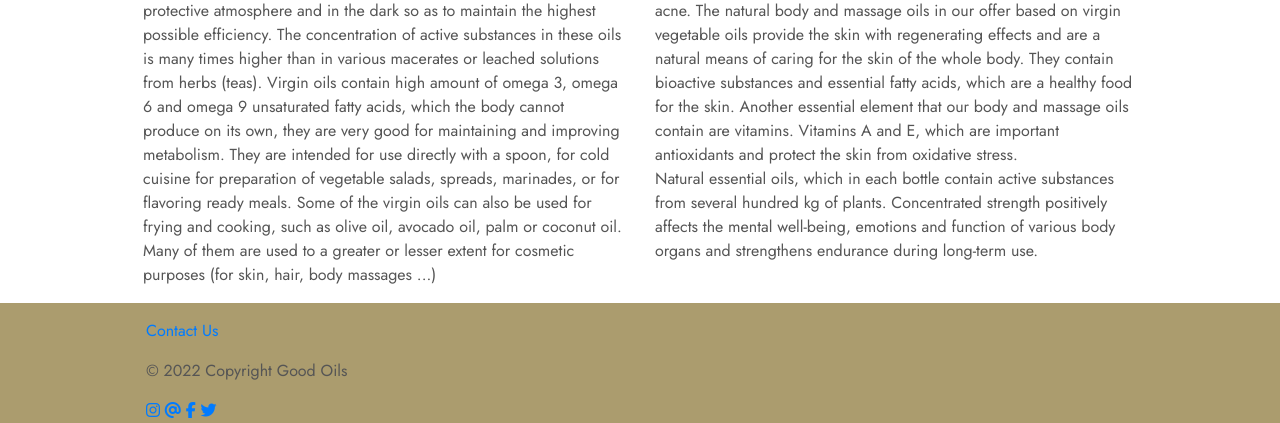
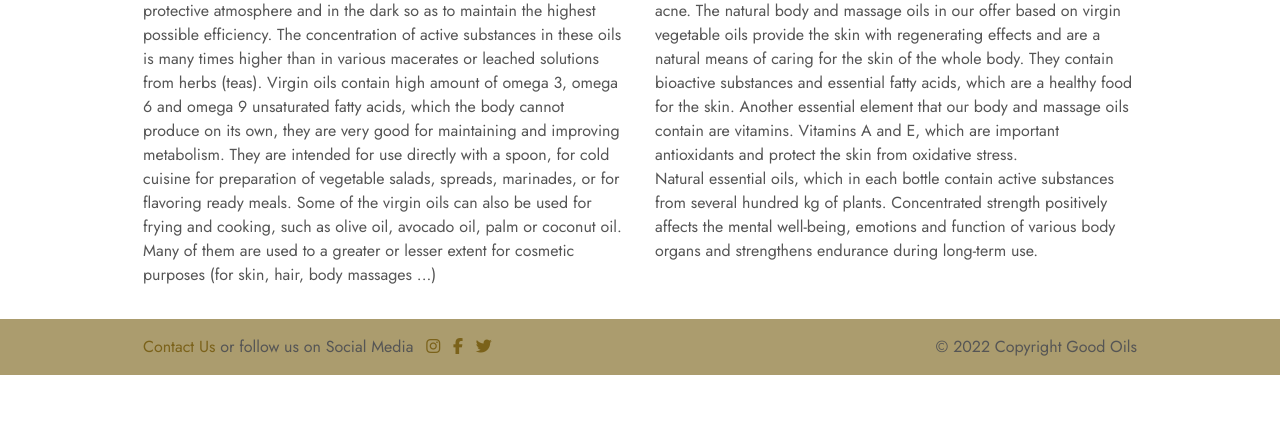
Before and after one commit to KamilaHase/MS4, a Django app: page / in a window 1280 px wide. Shown: the part 1087-1510 px from the top of the page. After the commit the page ends 1462 px from the top, so only its background shows below. Run offline with Django 3.2, Linux system fonts and the light colour scheme; some libraries are stand-ins or nearby versions; some web fonts are replaced.

Commit message:
Footer styling finished.

```diff
--- a/static/css/base.css
+++ b/static/css/base.css
@@ -79,6 +79,10 @@ body {
     margin-top: -450px;
     margin-left: 150px;
     position: absolute;
+}
+
+.text-golden {
+    color: #7b621a!important;
 }
 
 .bg-banner{
--- a/templates/includes/footer.html
+++ b/templates/includes/footer.html
@@ -1,78 +1,32 @@
- <footer class="coontainer bg-banner">
-     <div class="row">
-         <div class="container">
-         <div class="col s4 center mt-3">
-            <ul class="list-unstyled">
-                <li><a href="{% url 'contact' %}">Contact Us</a></li>
-            </ul>
+ <footer class="page-footer bg-banner mt-3">
+     <div class="container">
+         <div class="row">
+             <div class="col-md-8 col-sm-6 col-xs-12">
+                 <ul class="list-inline">
+                     <li class="list-inline-item mt-3">
+                         <a href="{% url 'contact' %}" class="text-golden">Contact Us</a> <span>or follow us on Social Media</span>
+                     </li>
+                     <li class="list-inline-item margin-lg mt-3 ms-5">
+                         <a target="_blank" href="https://www.instagram.com" class="footer-icon right">
+                             <i class="fab fa-instagram footer-icon text-golden" aria-hidden="true"></i>
+                         </a>
+                     </li>
+                     <li class="list-inline-item mt-3 ms-5">
+                         <a target="_blank" href="https://www.facebook.com" class="footer-icon right">
+                             <i class="fab fa-facebook-f footer-icon text-golden" aria-hidden="true"></i>
+                         </a>
+                     </li>
+                     <li class="list-inline-item mt-3 ms-5">
+                         <a target="_blank" href="https://www.twitter.com" class="footer-icon right">
+                             <i class="fab fa-twitter footer-icon text-golden" aria-hidden="true"></i>
+                         </a>
+                     </li>
+
+                 </ul>
+             </div>
+             <div class="col d-flex justify-content-end mt-3">
+                 <p>© 2022 Copyright Good Oils</p>
+             </div>
          </div>
-
-         <div class="col s4 center mt-3">
-            <p>© 2022 Copyright Good Oils</p>
-        </div>
-
-        <div class="col s4 center mt-3">
-            <div class="">
-                <a target="_blank" href="https://www.instagram.com" class="footer-icon right ms-2">
-                <i class="fab fa-instagram footer-icon white-text" aria-hidden="true"></i>
-                </a>
-                <a target="_blank" href="https://www.gmail.com" class="footer-icon right ms-2">
-                <i class="fas fa-at footer-icon white-text" aria-hidden="true"></i>
-                </a>
-                <a target="_blank" href="https://www.facebook.com" class="footer-icon right">
-                <i class="fab fa-facebook-f footer-icon white-text" aria-hidden="true"></i>
-                </a>
-                <a target="_blank" href="https://www.twitter.com" class="footer-icon right">
-                <i class="fab fa-twitter footer-icon white-text" aria-hidden="true"></i>
-                </a>
-             </div>
-        </div>
      </div>
-    </div>
  </footer>
-
- <!--
- <footer class="bg-banner">
-    <div class="row footer-container mx-auto">
-        <div class="col-12 col-md-4 d-flex justify-content-start justify-content-md-center">
-            <div class="row">
-
-
-                    <ul class="list-unstyled mt-2">
-                        <li><a href="{% url 'contact' %}">Contact Us</a></li>
-                    </ul>
-
-            </div>
-        </div>
-
-        <div class="col-12 col-md-4 d-flex justify-content-start justify-content-md-center mt-2">
-            <div class="row">
-
-                           <p>© 2022 Copyright Good Oils</p>
-                </div>
-            </div>
-        </div>
-
-        <div class="col-12 col-md-4 d-flex justify-content-start justify-content-md-center">
-            <div class="row">
-
-                           <div class="mt-2">
-                              <a target="_blank" href="https://www.instagram.com" class="footer-icon right">
-                              <i class="fab fa-instagram footer-icon white-text" aria-hidden="true"></i>
-                              </a>
-                              <a target="_blank" href="https://www.gmail.com" class="footer-icon right">
-                              <i class="fas fa-at footer-icon white-text" aria-hidden="true"></i>
-                              </a>
-                              <a target="_blank" href="https://www.facebook.com" class="footer-icon right">
-                              <i class="fab fa-facebook-f footer-icon white-text" aria-hidden="true"></i>
-                              </a>
-                              <a target="_blank" href="https://www.twitter.com" class="footer-icon right">
-                              <i class="fab fa-twitter footer-icon white-text" aria-hidden="true"></i>
-                              </a>
-                           </div>
-                </div>
-            </div>
-        </div>
-    </div>
-</footer>
--->
```
